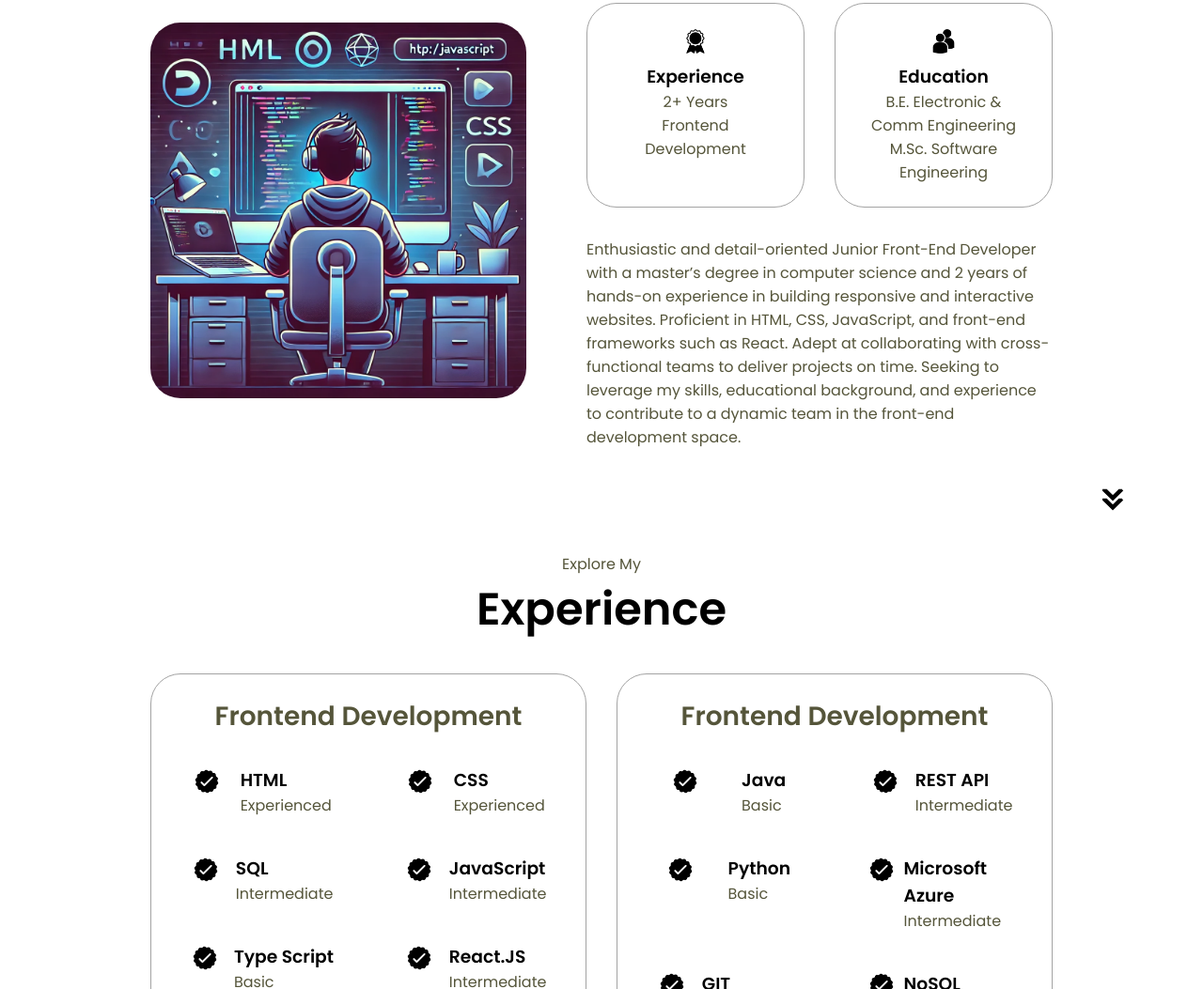
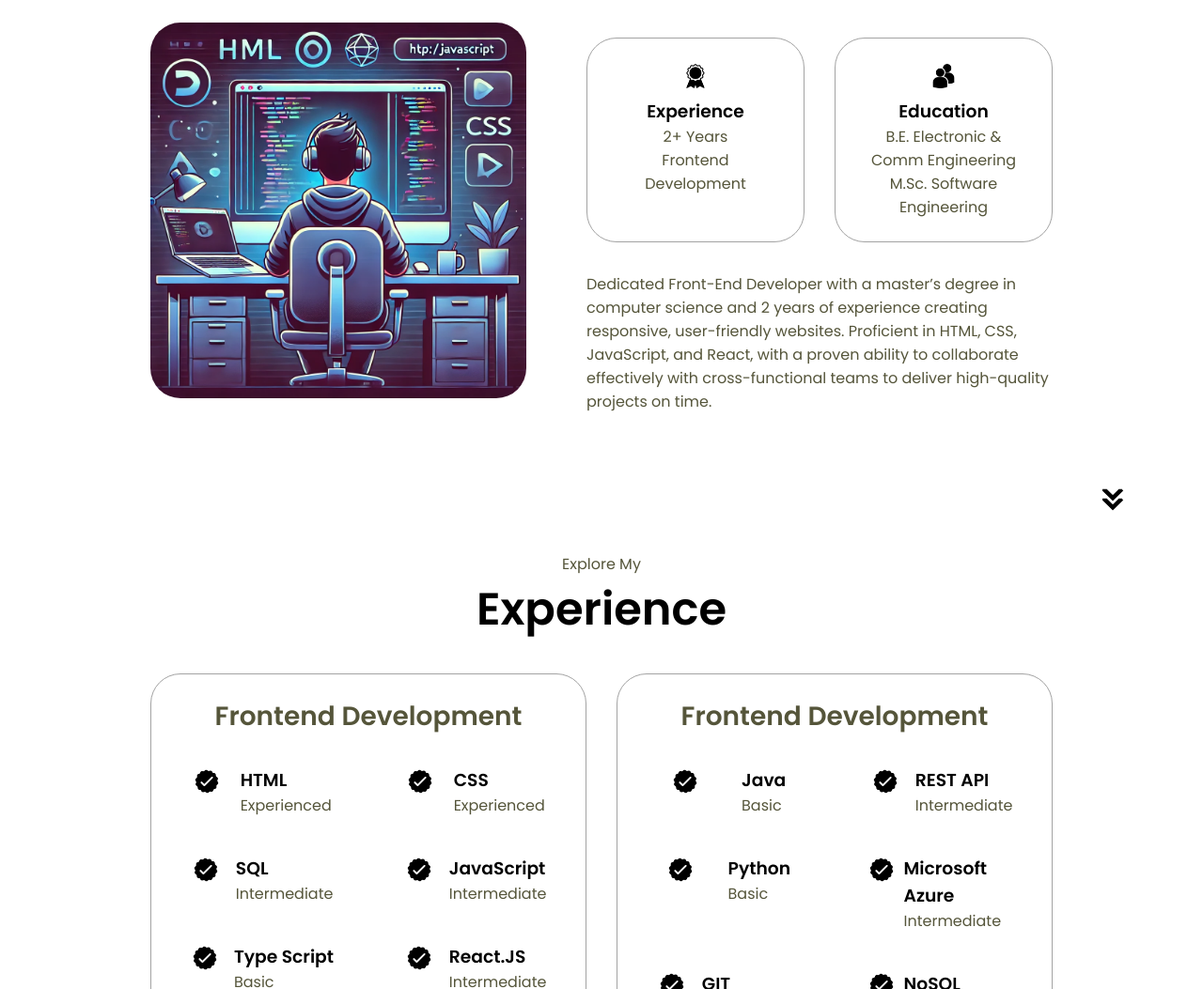
Before and after one commit to Khajaishaq05/My-Portfolio, a plain HTML site: page index.html in a window 1280 px wide. Shown: the part 1076-2129 px from the top of the page at 94% size. Drawn offline with Linux system fonts and the light colour scheme.

Commit message:
Update index.html

```diff
--- a/index.html
+++ b/index.html
@@ -80,7 +80,7 @@
             </div>
         </div>
         <div class="text-container">
-            <p>Enthusiastic and detail-oriented Junior Front-End Developer with a master’s degree in computer science and 2 years of hands-on experience in building responsive and interactive websites. Proficient in HTML, CSS, JavaScript, and front-end frameworks such as React. Adept at collaborating with cross-functional teams to deliver projects on time. Seeking to leverage my skills, educational background, and experience to contribute to a dynamic team in the front-end development space. </p>
+            <p>Dedicated Front-End Developer with a master’s degree in computer science and 2 years of experience creating responsive, user-friendly websites. Proficient in HTML, CSS, JavaScript, and React, with a proven ability to collaborate effectively with cross-functional teams to deliver high-quality projects on time. </p>
         </div>
     </div>
 </div>
```
